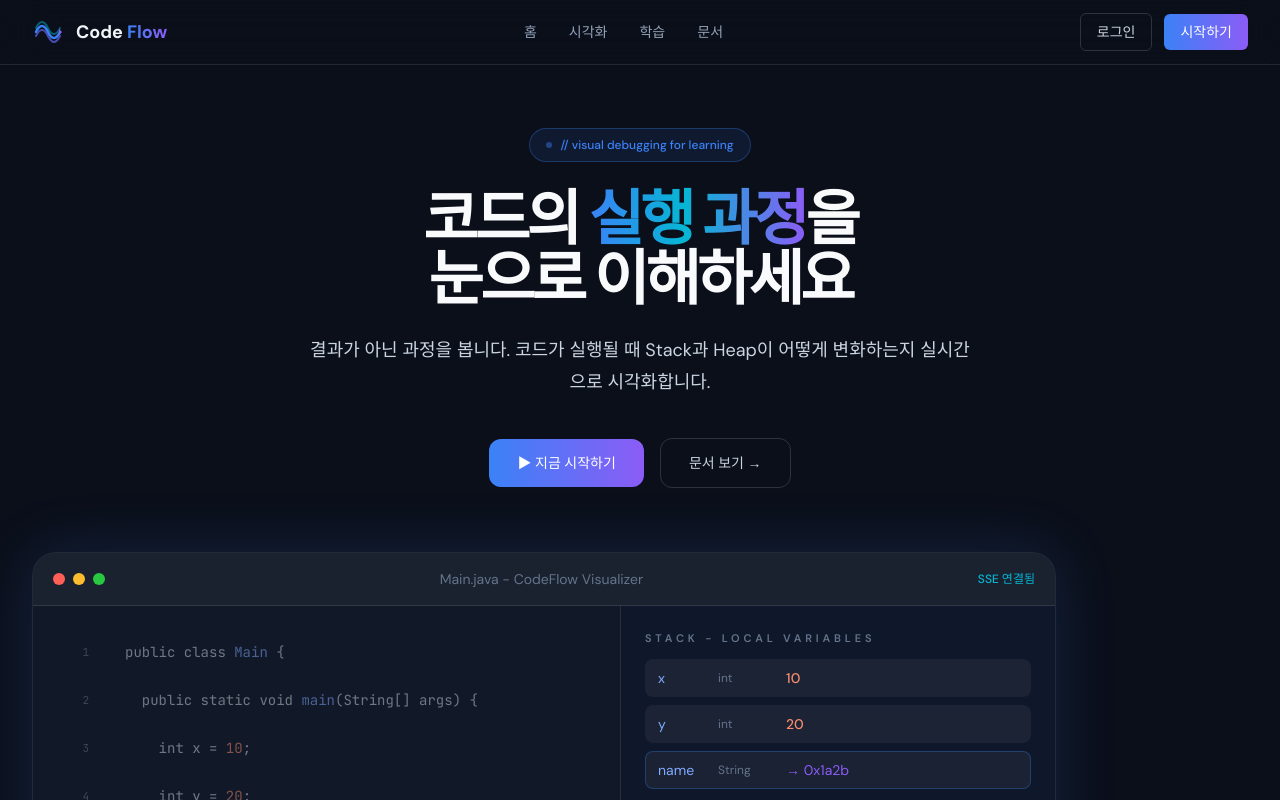
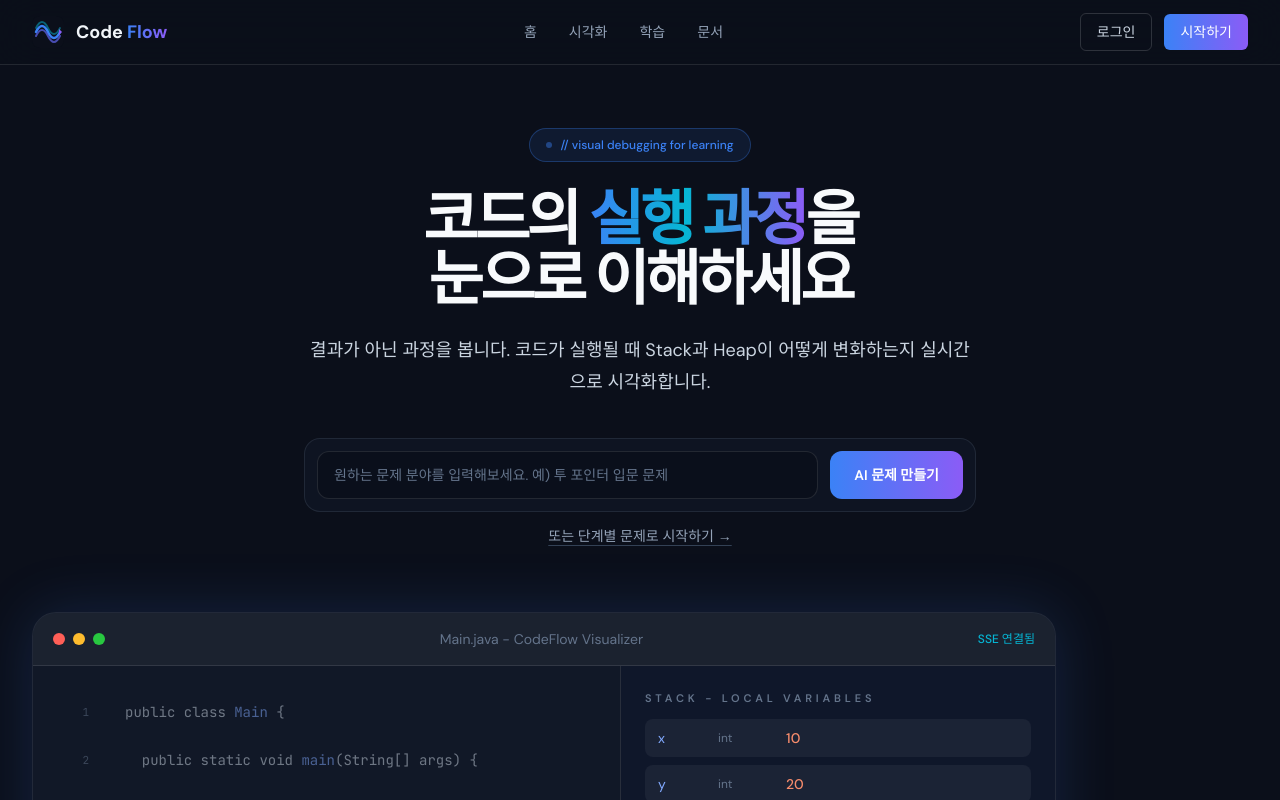
Before and after one commit to 32221490/codeflow, a Next.js app in the folder client/: page / in a window 1280 px wide. Shown: the top 800 px of the page. Built offline with nearby package versions, Linux system fonts and the light colour scheme; a web font is replaced by a local one.

Commit message:
style: 프론트 디자인변경

```diff
--- a/client/components/Hero.tsx
+++ b/client/components/Hero.tsx
@@ -54,19 +54,33 @@ export function Hero() {
             실시간으로 시각화합니다.
           </p>
 
-          <div className="reveal-up reveal-delay-3 mt-10 flex flex-col items-center justify-center gap-4 sm:flex-row">
-            <Link
-              href="/study"
-              className="rounded-xl bg-gradient-to-r from-blue to-purple px-7 py-3.5 text-sm font-medium text-white transition hover:-translate-y-0.5 hover:opacity-90"
+          <div className="reveal-up reveal-delay-3 mt-10 w-full max-w-3xl">
+            <form
+              action="/study"
+              method="get"
+              className="panel-border flex flex-col gap-3 rounded-2xl bg-bg2/70 p-3 backdrop-blur sm:flex-row sm:items-center"
             >
-              ▶ 지금 시작하기
-            </Link>
-            <Link
-              href="#how-it-works"
-              className="rounded-xl border border-white/15 px-7 py-3.5 text-sm font-medium text-slate-300 transition hover:border-white/30 hover:text-white"
-            >
-              문서 보기 →
-            </Link>
+              <input
+                type="text"
+                name="prompt"
+                placeholder="원하는 문제 분야를 입력해보세요. 예) 투 포인터 입문 문제"
+                className="h-12 flex-1 rounded-xl border border-white/10 bg-black/20 px-4 text-sm text-slate-100 outline-none transition placeholder:text-slate-500 focus:border-blue/60 focus:ring-2 focus:ring-blue/20"
+              />
+              <button
+                type="submit"
+                className="h-12 rounded-xl bg-gradient-to-r from-blue to-purple px-6 text-sm font-semibold text-white transition hover:-translate-y-0.5 hover:opacity-90"
+              >
+                AI 문제 만들기
+              </button>
+            </form>
+            <div className="mt-3 text-center">
+              <Link
+                href="/study"
+                className="text-sm text-slate-400 underline decoration-slate-700 underline-offset-4 transition hover:text-slate-200 hover:decoration-slate-500"
+              >
+                또는 단계별 문제로 시작하기 →
+              </Link>
+            </div>
           </div>
         </div>
 
```
